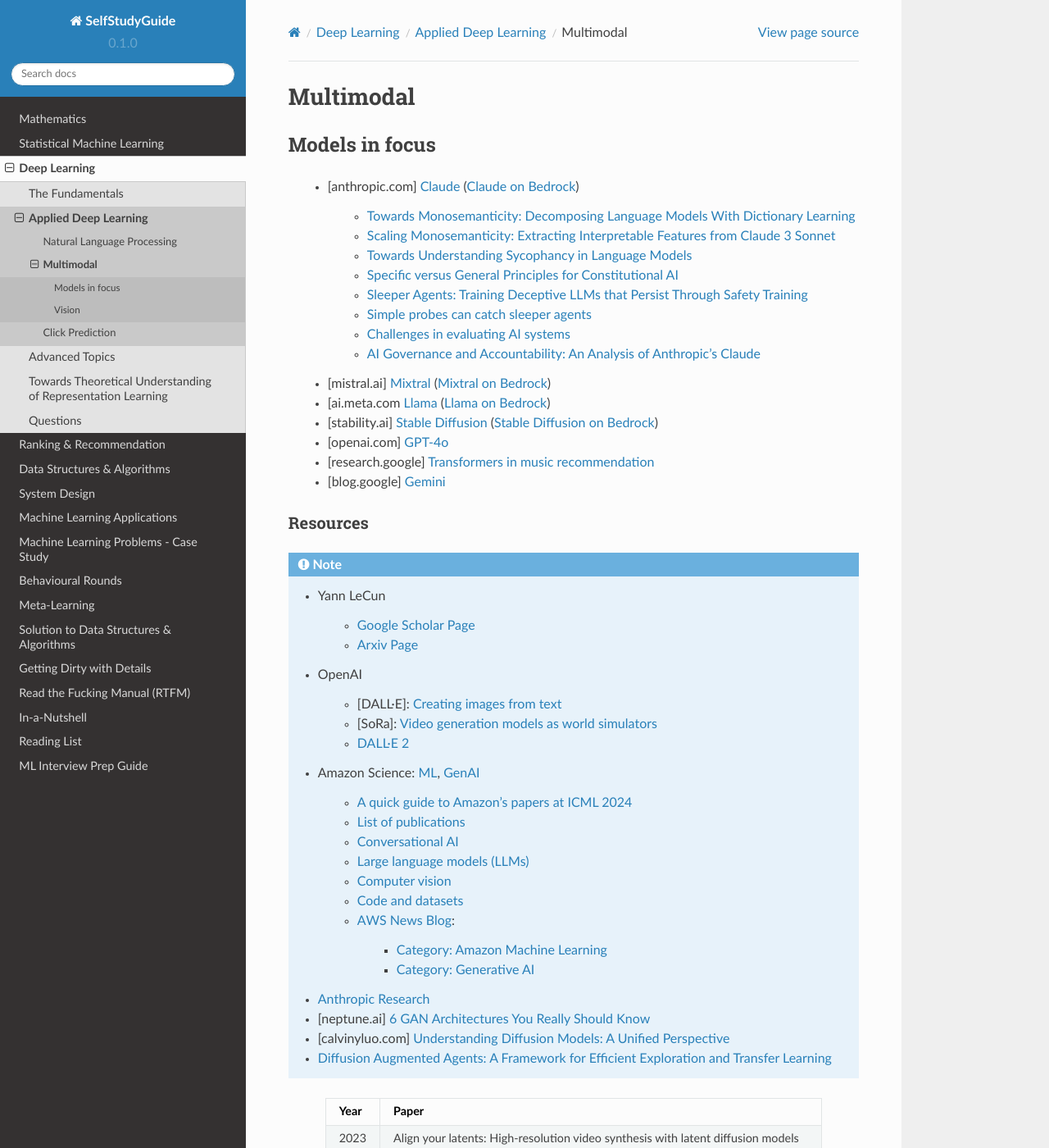
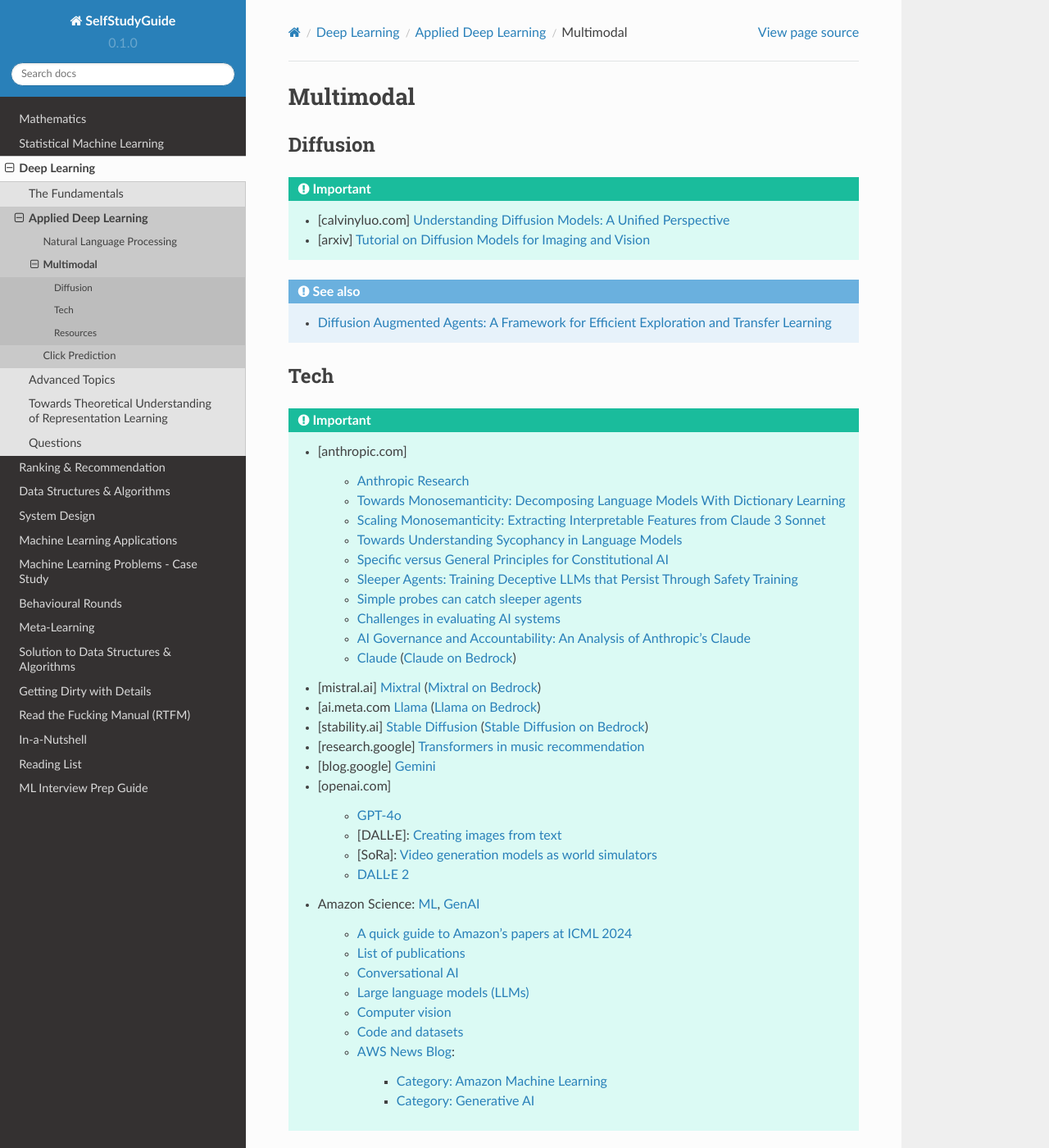
Before and after one commit to uselesstechjunks/leetcode, a Sphinx documentation site: the page built from docs/source/dl/application/multimodal.rst, in a window 1280 px wide and 1400 px high. Shown: the whole window at 82% size. Built offline with Sphinx 7.4.7 and the Read the Docs theme 2.0.0, drawn with Linux system fonts in a browser that asks for light colours; some of the changed text lies outside the part shown.

Commit message:
Update themes.rst (#346)
* Update themes.rst

* Update multimodal.rst

* Update multimodal.rst

```diff
--- a/docs/source/dl/application/multimodal.rst
+++ b/docs/source/dl/application/multimodal.rst
@@ -2,10 +2,22 @@
 Multimodal
 ##############################################################################
 ******************************************************************************************
-Models in focus
+Diffusion
 ******************************************************************************************
-	* [anthropic.com] `Claude <https://www.anthropic.com/news/claude-3-family>`_ (`Claude on Bedrock <https://aws.amazon.com/bedrock/claude/>`_)
+.. important::
+	* [calvinyluo.com] `Understanding Diffusion Models: A Unified Perspective <https://www.calvinyluo.com/2022/08/26/diffusion-tutorial.html>`_
+	* [arxiv] `Tutorial on Diffusion Models for Imaging and Vision <https://arxiv.org/abs/2403.18103>`_
 
+.. seealso::
+	* `Diffusion Augmented Agents: A Framework for Efficient Exploration and Transfer Learning <https://arxiv.org/abs/2407.20798>`_
+
+******************************************************************************************
+Tech
+******************************************************************************************
+.. important::
+	* [anthropic.com]
+
+		* `Anthropic Research <https://www.anthropic.com/research>`_
 		* `Towards Monosemanticity: Decomposing Language Models With Dictionary Learning <https://transformer-circuits.pub/2023/monosemantic-features>`_
 		* `Scaling Monosemanticity: Extracting Interpretable Features from Claude 3 Sonnet <https://transformer-circuits.pub/2024/scaling-monosemanticity/index.html>`_
 		* `Towards Understanding Sycophancy in Language Models <https://arxiv.org/abs/2310.13548>`_
@@ -14,22 +26,15 @@ Models in focus
 		* `Simple probes can catch sleeper agents <https://www.anthropic.com/research/probes-catch-sleeper-agents>`_
 		* `Challenges in evaluating AI systems <https://www.anthropic.com/research/evaluating-ai-systems>`_
 		* `AI Governance and Accountability: An Analysis of Anthropic's Claude <https://arxiv.org/pdf/2407.01557v1>`_
+		* `Claude <https://www.anthropic.com/news/claude-3-family>`_ (`Claude on Bedrock <https://aws.amazon.com/bedrock/claude/>`_)
 	* [mistral.ai] `Mixtral <https://mistral.ai/news/mixtral-of-experts/>`_ (`Mixtral on Bedrock <https://aws.amazon.com/bedrock/mistral/>`_)
 	* [ai.meta.com `Llama <https://ai.meta.com/blog/meta-llama-3/>`_ (`Llama on Bedrock <https://aws.amazon.com/bedrock/llama/>`_)
 	* [stability.ai] `Stable Diffusion <https://stability.ai/news/stable-diffusion-3-research-paper>`_ (`Stable Diffusion on Bedrock <https://aws.amazon.com/bedrock/stable-diffusion/>`_)
-	* [openai.com] `GPT-4o <https://openai.com/index/hello-gpt-4o/>`_
 	* [research.google] `Transformers in music recommendation <https://research.google/blog/transformers-in-music-recommendation/>`_
 	* [blog.google] `Gemini <https://blog.google/technology/ai/google-gemini-ai/>`_
+	* [openai.com]
 
-Resources
-==============================================================================
-.. note::
-	* Yann LeCun
-
-		* `Google Scholar Page <https://scholar.google.com/citations?hl=en&user=WLN3QrAAAAAJ&view_op=list_works&sortby=pubdate>`_
-		* `Arxiv Page <https://arxiv.org/find/all/1/all:+AND+yann+lecun/0/1/0/all/0/1>`_
-	* OpenAI
-
+		* `GPT-4o <https://openai.com/index/hello-gpt-4o/>`_
 		* [DALL·E]: `Creating images from text <https://openai.com/index/dall-e/>`_
 		* [SoRa]: `Video generation models as world simulators <https://openai.com/index/video-generation-models-as-world-simulators/>`_
 		* `DALL·E 2 <https://openai.com/index/dall-e-2/>`_
@@ -45,11 +50,22 @@ Resources
 
 			* `Category: Amazon Machine Learning <https://aws.amazon.com/blogs/aws/category/artificial-intelligence/amazon-machine-learning/>`_
 			* `Category: Generative AI <https://aws.amazon.com/blogs/aws/category/artificial-intelligence/generative-ai/>`_
-	* `Anthropic Research <https://www.anthropic.com/research>`_
+
+******************************************************************************************
+Resources
+******************************************************************************************
+Misc
+==========================================================================================
+.. note::
+	* Yann LeCun
+
+		* `Google Scholar Page <https://scholar.google.com/citations?hl=en&user=WLN3QrAAAAAJ&view_op=list_works&sortby=pubdate>`_
+		* `Arxiv Page <https://arxiv.org/find/all/1/all:+AND+yann+lecun/0/1/0/all/0/1>`_
+
 	* [neptune.ai] `6 GAN Architectures You Really Should Know  <https://neptune.ai/blog/6-gan-architectures>`_
-	* [calvinyluo.com] `Understanding Diffusion Models: A Unified Perspective <https://www.calvinyluo.com/2022/08/26/diffusion-tutorial.html>`_
-	* `Diffusion Augmented Agents: A Framework for Efficient Exploration and Transfer Learning <https://arxiv.org/abs/2407.20798>`_
 
+Paper List
+==========================================================================================
 .. csv-table::
 	:header: "Year","Paper"
 	:align: center
--- a/docs/source/math/themes.rst
+++ b/docs/source/math/themes.rst
@@ -1,6 +1,9 @@
 #####################################################################
 Recurring Themes
 #####################################################################
+
+.. important::
+	* [reddit] `efrique's comment on [Q] Can you remember everything?  <https://www.reddit.com/r/statistics/s/69pahpYxkN>`_
 
 Mathematics provides a precise description of some of the concepts we find useful. However, once expressed in a formal language, the treatment of mathematical principles on mathematical objects is completely divorced from the practicality that gave rise to it. This power of abstraction allows the concepts to be organised in a layered fashion, with each layer adding a concisely defined notion of how the objects could behave.
 
```
Also changed, not shown: other parts of docs/source/dl/application/multimodal.rst (+0 -8 lines).
